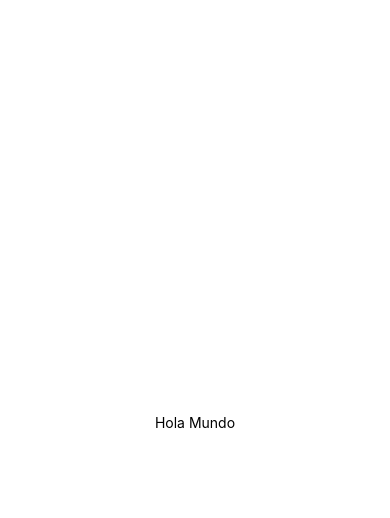
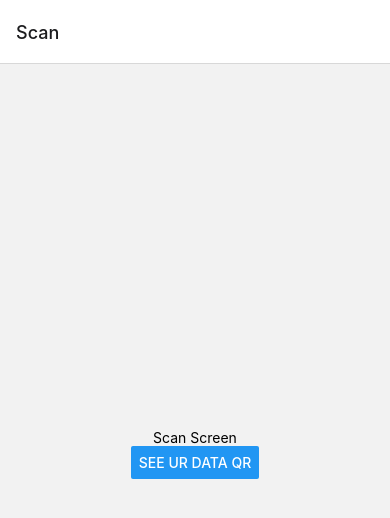
Before and after one commit to OzkrOssa/call-nurse-app, a React Native app: screen /Scan in a window 390 px wide. Shown: the top 518 px of the page. Built offline with nearby package versions, Linux system fonts and the light colour scheme.

Commit message:
implement react navigation

```diff
--- a/App.js
+++ b/App.js
@@ -1,11 +1,12 @@
 import React from 'react'
-import { View, Text } from 'react-native'
+import { NavigationContainer } from '@react-navigation/native';
+import StackNavigation from './StackNavigation';
 
 const App = () => {
   return (
-    <View style={{flex:1,alignItems: 'center',justifyContent: 'center'}}>
-      <Text>Hola Mundo</Text>
-    </View>
+    <NavigationContainer>
+      <StackNavigation/>
+    </NavigationContainer>
   )
 }
 
--- /dev/null
+++ b/StackNavigation.js
@@ -0,0 +1,17 @@
+import React from 'react'
+import { createNativeStackNavigator } from '@react-navigation/native-stack';
+import ScanScreen from './screens/ScanScreen';
+import ScanDataScreen from './screens/ScanDataScreen';
+
+const Stack = createNativeStackNavigator();
+
+const StackNavigation = () => {
+    return (
+        <Stack.Navigator>
+            <Stack.Screen name="Scan" component={ScanScreen} />
+            <Stack.Screen name="ScanData" component={ScanDataScreen} />
+        </Stack.Navigator>
+    )
+}
+
+export default StackNavigation
--- a/package.json
+++ b/package.json
@@ -10,8 +10,12 @@
     "lint": "eslint ."
   },
   "dependencies": {
+    "@react-navigation/native": "^6.0.6",
+    "@react-navigation/native-stack": "^6.2.5",
     "react": "17.0.2",
-    "react-native": "0.66.3"
+    "react-native": "0.66.3",
+    "react-native-safe-area-context": "^3.3.2",
+    "react-native-screens": "^3.9.0"
   },
   "devDependencies": {
     "@babel/core": "^7.12.9",
--- /dev/null
+++ b/screens/ScanDataScreen.js
@@ -0,0 +1,14 @@
+import React from 'react'
+import { View, Text } from 'react-native'
+
+const ScanDataScreen = () => {
+    return (
+        <View style={{flex: 1, justifyContent:'center', alignItems: 'center'}} >
+            <Text>
+                Data.......
+            </Text>
+        </View>
+    )
+}
+
+export default ScanDataScreen
--- /dev/null
+++ b/screens/ScanScreen.js
@@ -0,0 +1,19 @@
+import { useNavigation } from '@react-navigation/core'
+import React from 'react'
+import { View, Text, Button } from 'react-native'
+
+const ScanScreen = () => {
+
+    const navigation = useNavigation()
+    return (
+        <View style={{flex:1, alignItems:'center', justifyContent:'center'}} >
+            <Text>Scan Screen</Text>
+            <Button
+                title="See ur Data QR"
+                onPress={() => navigation.navigate('ScanData')}
+            />
+        </View>
+    )
+}
+
+export default ScanScreen
```
Also changed, not shown: 1 other file (tests, documents, lock files or other folders).
